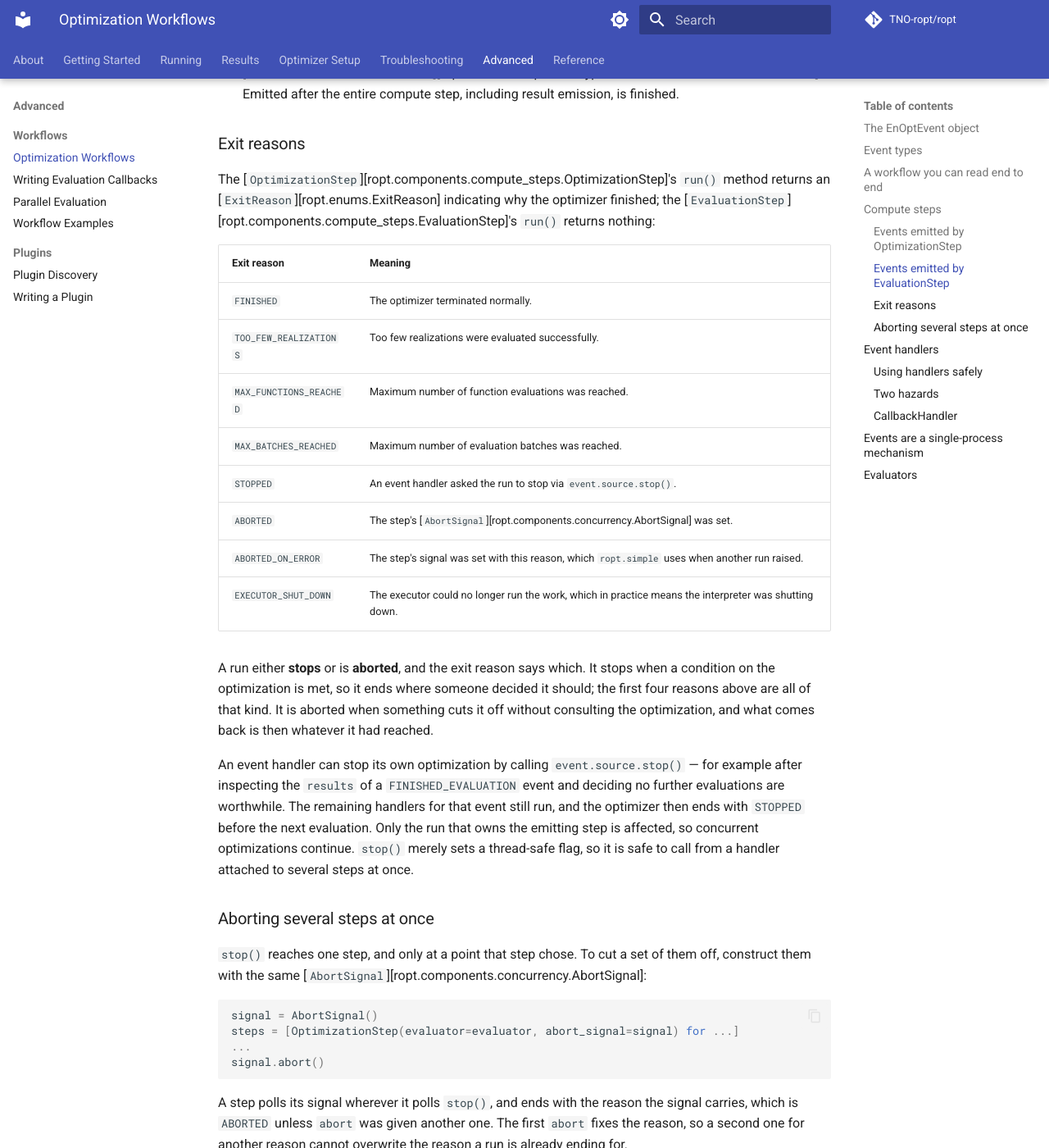
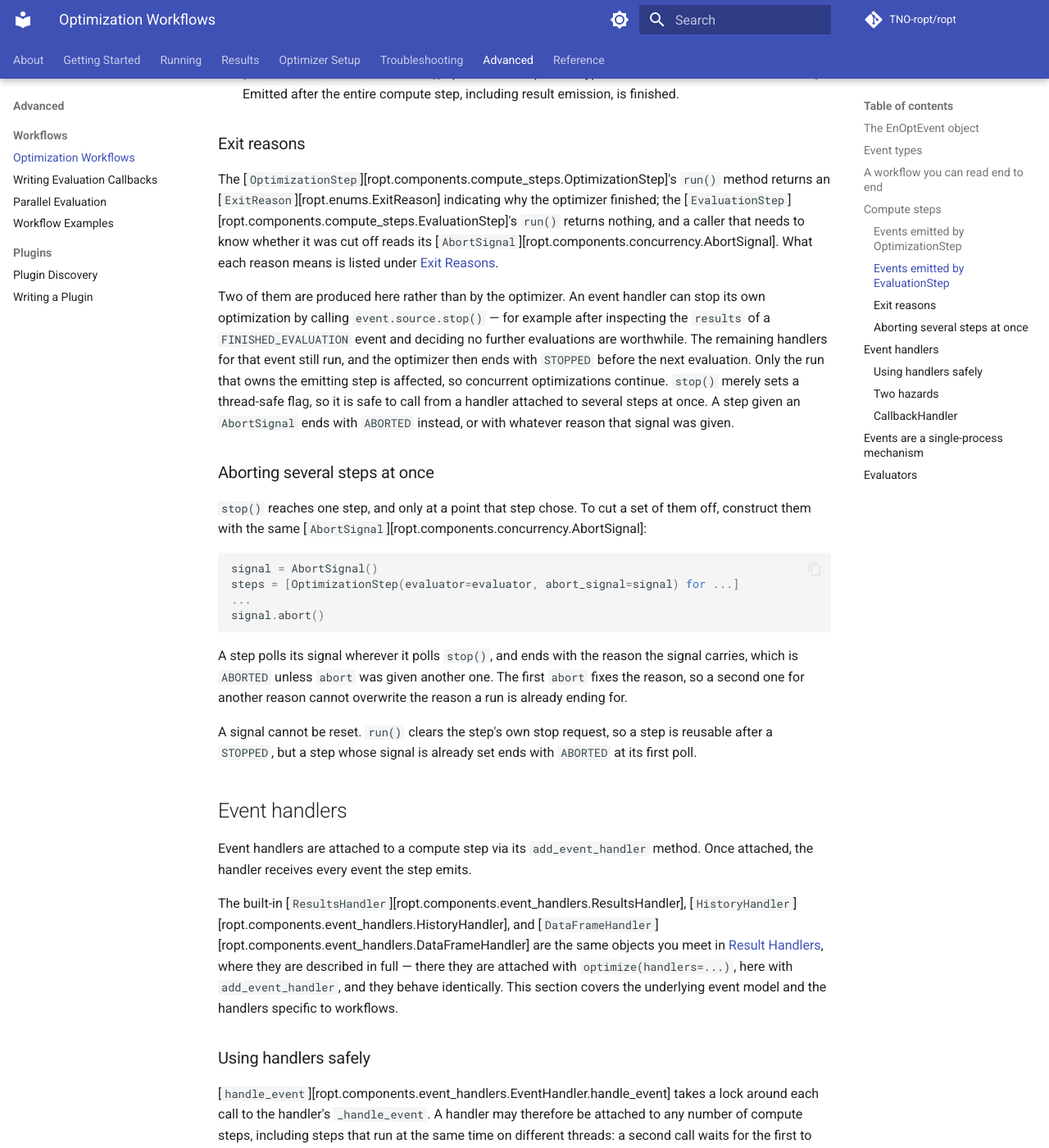
Before and after one commit to TNO-ropt/ropt, an MkDocs documentation site: the page built from docs/advanced/workflows.md, in a window 1280 px wide and 1400 px high, scrolled down 4465 px. Shown: the whole window at 82% size. Built offline with MkDocs 1.6.1 and Material for MkDocs 9.7.7, drawn with Linux system fonts in a browser that asks for light colours; comment, search, counter and statistics services are not loaded; the version menu is left out.

Commit message:
Collect the exit reasons on a page both tiers can link to

```diff
--- a/docs/advanced/workflows.md
+++ b/docs/advanced/workflows.md
@@ -195,32 +195,19 @@
 `run()` method returns an [`ExitReason`][ropt.enums.ExitReason] indicating why
 the optimizer finished; the
 [`EvaluationStep`][ropt.components.compute_steps.EvaluationStep]'s `run()`
-returns nothing:
+returns nothing, and a caller that needs to know whether it was cut off reads
+its [`AbortSignal`][ropt.components.concurrency.AbortSignal]. What each reason
+means is listed under [Exit Reasons](../results/exit_reasons.md).
 
-| Exit reason                  | Meaning                                                       |
-| ---------------------------- | ------------------------------------------------------------- |
-| `FINISHED`                   | The optimizer terminated normally.                            |
-| `TOO_FEW_REALIZATIONS`       | Too few realizations were evaluated successfully.             |
-| `MAX_FUNCTIONS_REACHED`      | Maximum number of function evaluations was reached.           |
-| `MAX_BATCHES_REACHED`        | Maximum number of evaluation batches was reached.             |
-| `STOPPED`                    | An event handler asked the run to stop via `event.source.stop()`. |
-| `ABORTED`                    | The step's [`AbortSignal`][ropt.components.concurrency.AbortSignal] was set. |
-| `ABORTED_ON_ERROR`           | The step's signal was set with this reason, which `ropt.simple` uses when another run raised. |
-| `EXECUTOR_SHUT_DOWN`         | The executor could no longer run the work, which in practice means the interpreter was shutting down. |
-
-A run either **stops** or is **aborted**, and the exit reason says which. It
-stops when a condition on the optimization is met, so it ends where someone
-decided it should; the first four reasons above are all of that kind. It is
-aborted when something cuts it off without consulting the optimization, and
-what comes back is then whatever it had reached.
-
-An event handler can stop its own optimization by calling `event.source.stop()`
-— for example after inspecting the `results` of a `FINISHED_EVALUATION` event and
-deciding no further evaluations are worthwhile. The remaining handlers for that
-event still run, and the optimizer then ends with `STOPPED` before the next
-evaluation. Only the run that owns the emitting step is affected, so concurrent
-optimizations continue. `stop()` merely sets a thread-safe flag, so it is safe
-to call from a handler attached to several steps at once.
+Two of them are produced here rather than by the optimizer. An event handler can
+stop its own optimization by calling `event.source.stop()` — for example after
+inspecting the `results` of a `FINISHED_EVALUATION` event and deciding no
+further evaluations are worthwhile. The remaining handlers for that event still
+run, and the optimizer then ends with `STOPPED` before the next evaluation. Only
+the run that owns the emitting step is affected, so concurrent optimizations
+continue. `stop()` merely sets a thread-safe flag, so it is safe to call from a
+handler attached to several steps at once. A step given an `AbortSignal` ends
+with `ABORTED` instead, or with whatever reason that signal was given.
 
 ### Aborting several steps at once
 
--- a/mkdocs.yml
+++ b/mkdocs.yml
@@ -122,6 +122,7 @@
   - "Results":
       - "Working with Results": results/results.md
       - "Result Handlers": results/handlers.md
+      - "Exit Reasons": results/exit_reasons.md
   - "Optimizer Setup":
       - "Key Concepts": optimizer_setup/key_concepts.md
       - "Configuration": optimizer_setup/configuration.md
```
Also changed, not shown: docs/results/exit_reasons.md (added, +65 -0 lines), docs/results/handlers.md (+1 -1 lines), docs/running/running.md (+10 -18 lines), docs/troubleshooting/index.md (+2 -2 lines).
